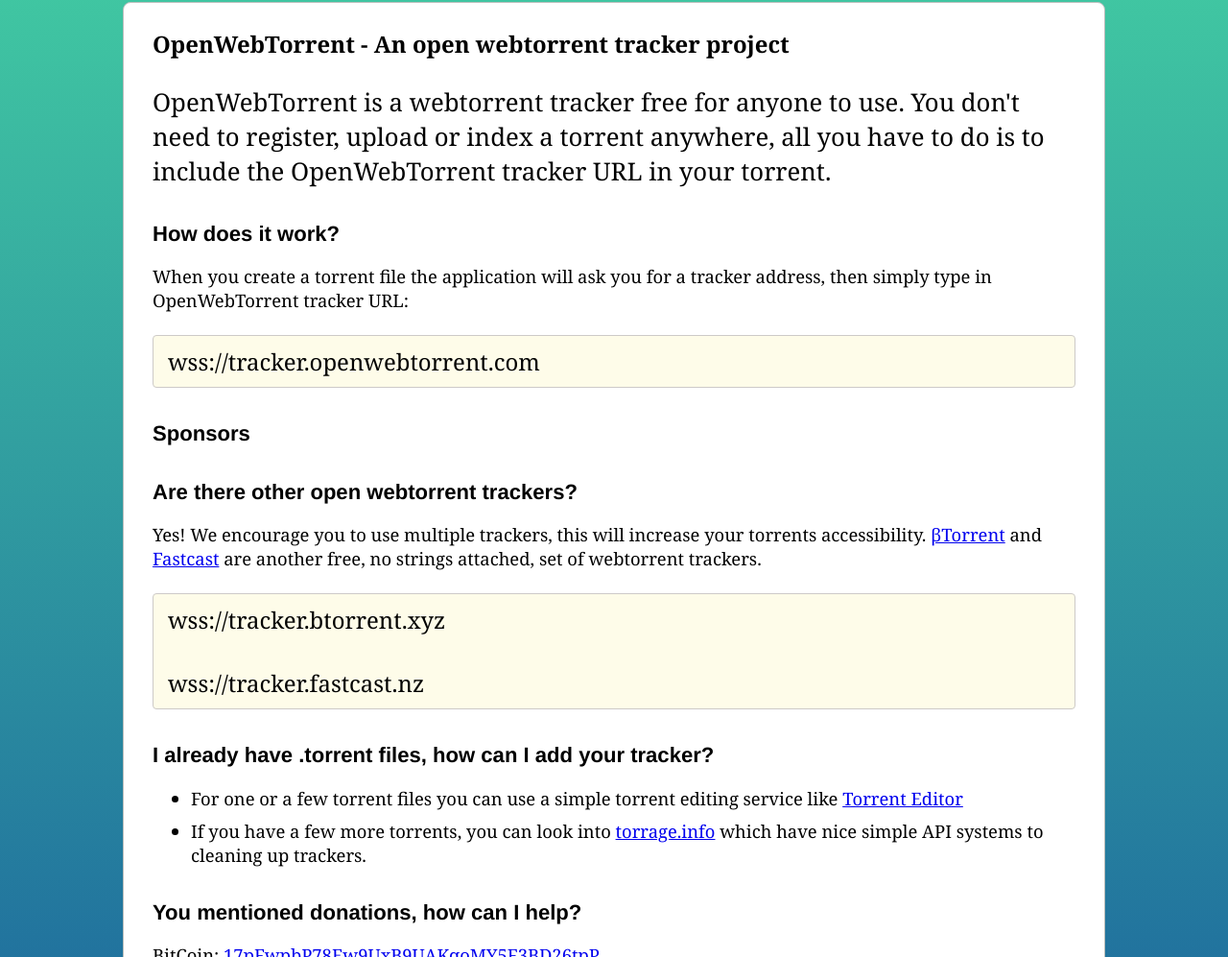
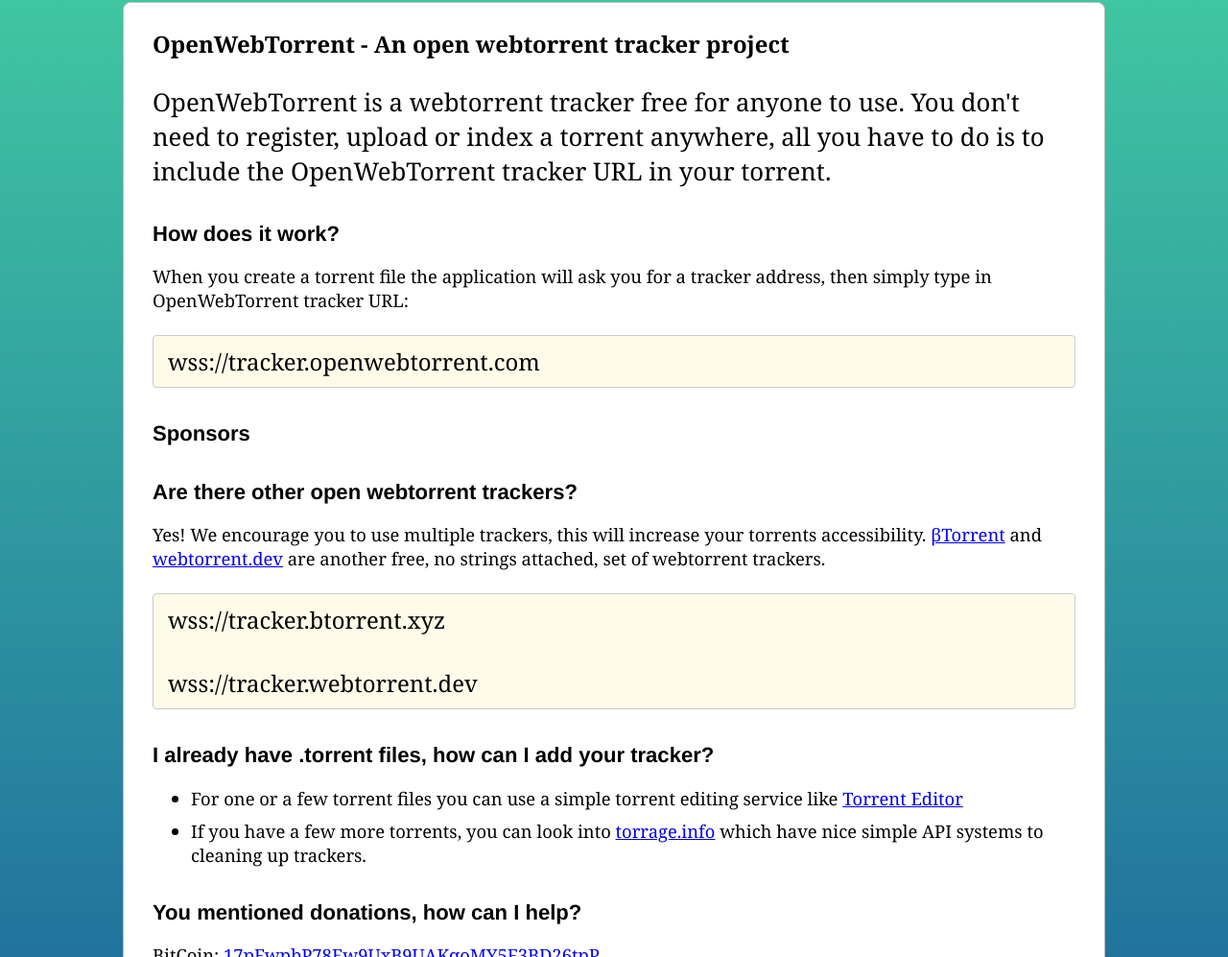
Before and after one commit to OpenWebTorrent/openwebtorrent-www, a plain HTML site: page index.html in a window 1280 px wide. Shown: the part 103-1100 px from the top of the page at 96% size. Drawn offline with Linux system fonts and the light colour scheme.

Commit message:
Update index.html

```diff
--- a/index.html
+++ b/index.html
@@ -34,12 +34,12 @@
 		<h2>Are there other open webtorrent trackers?</h2>
 		<p>
 			Yes! We encourage you to use multiple trackers, this will increase your torrents accessibility.
-			<a href="https://btorrent.xyz/">βTorrent</a> and <a href="https://fastcast.nz/">Fastcast</a> are another free, no strings attached, set of webtorrent trackers.
+			<a href="https://btorrent.xyz/">βTorrent</a> and <a href="https://tracker.webtorrent.dev/">webtorrent.dev</a> are another free, no strings attached, set of webtorrent trackers.
 		</p>
 		<p class="boxed">
 			wss://tracker.btorrent.xyz
 			<br /><br />
-			wss://tracker.fastcast.nz
+			wss://tracker.webtorrent.dev
 		</p>
 
 		<h2>I already have .torrent files, how can I add your tracker?</h2>
```
